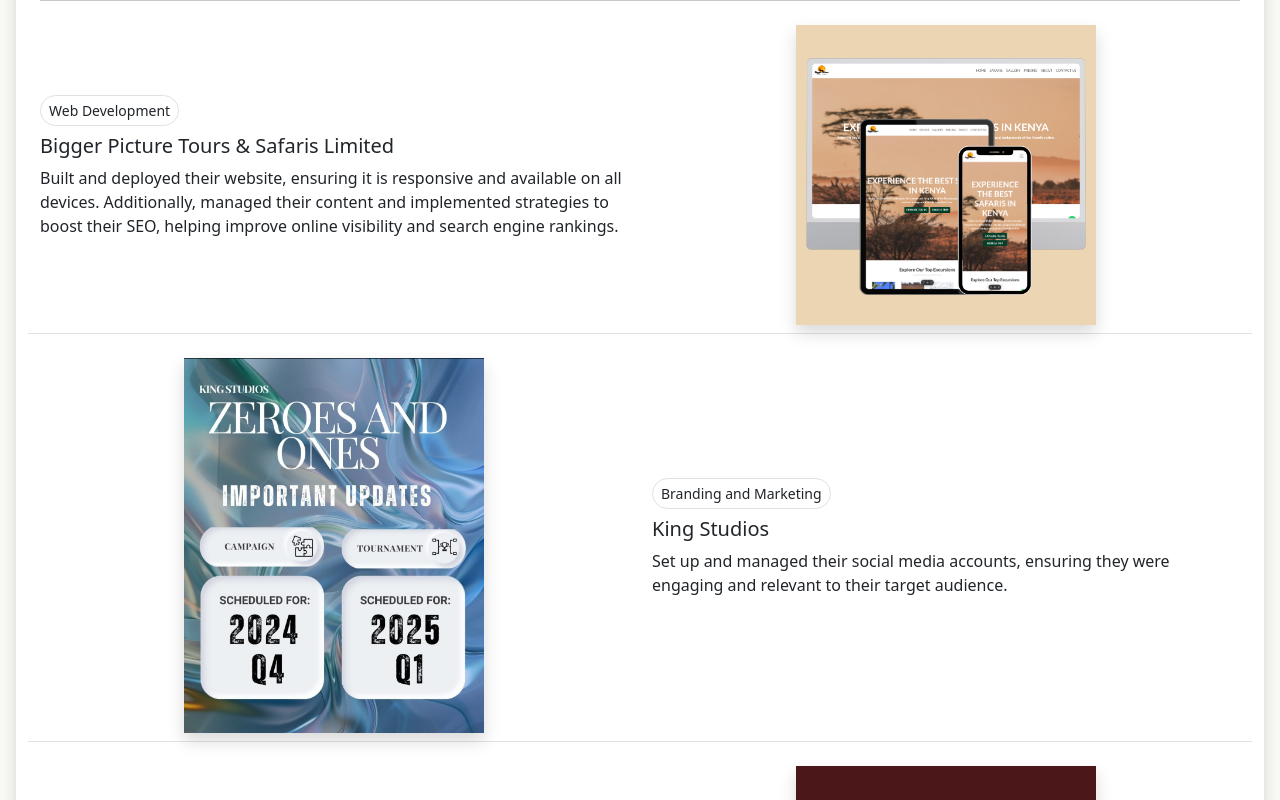
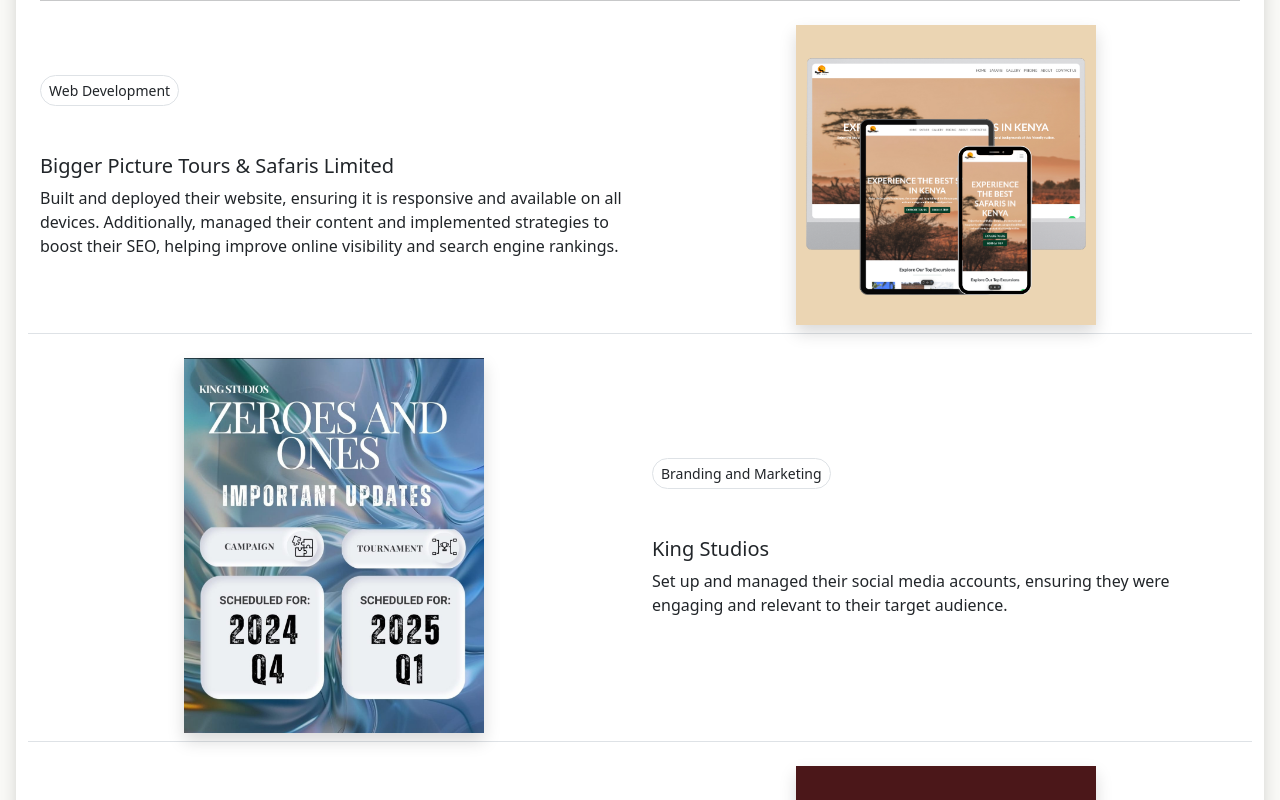
Before and after one commit to dalienst/dalienst, a Next.js app: page / in a window 1280 px wide. Shown: the part 1620-2420 px from the top of the page. Built offline with nearby package versions, Linux system fonts and the light colour scheme.

Commit message:
completed work section

```diff
--- a/components/landing/Works.jsx
+++ b/components/landing/Works.jsx
@@ -32,21 +32,26 @@
 
         <div>
           {works?.map((work, index) => (
-            <div className="row py-2 align-items-center border-bottom mb-3" key={work?.id}>
+            <div
+              className="row py-2 align-items-center border-bottom mb-3"
+              key={work?.id}
+            >
               <div
                 className={`col-md-6 col-sm-12 d-flex flex-column justify-content-center ${
                   index % 2 === 0 ? "order-md-1" : "order-md-2"
                 }`}
               >
                 {/* Button is now wrapped in a div to avoid taking full width */}
-                <div className="mb-2">
+                <div className="mb-5">
                   <button className="border rounded-pill btn btn-sm">
                     {work?.tag}
                   </button>
                 </div>
 
-                <h5 className="work-title">{work?.title}</h5>
-                <p className="work-description">{work?.description}</p>
+                <div>
+                  <h5 className="work-title">{work?.title}</h5>
+                  <p className="work-description">{work?.description}</p>
+                </div>
               </div>
 
               <div
```
